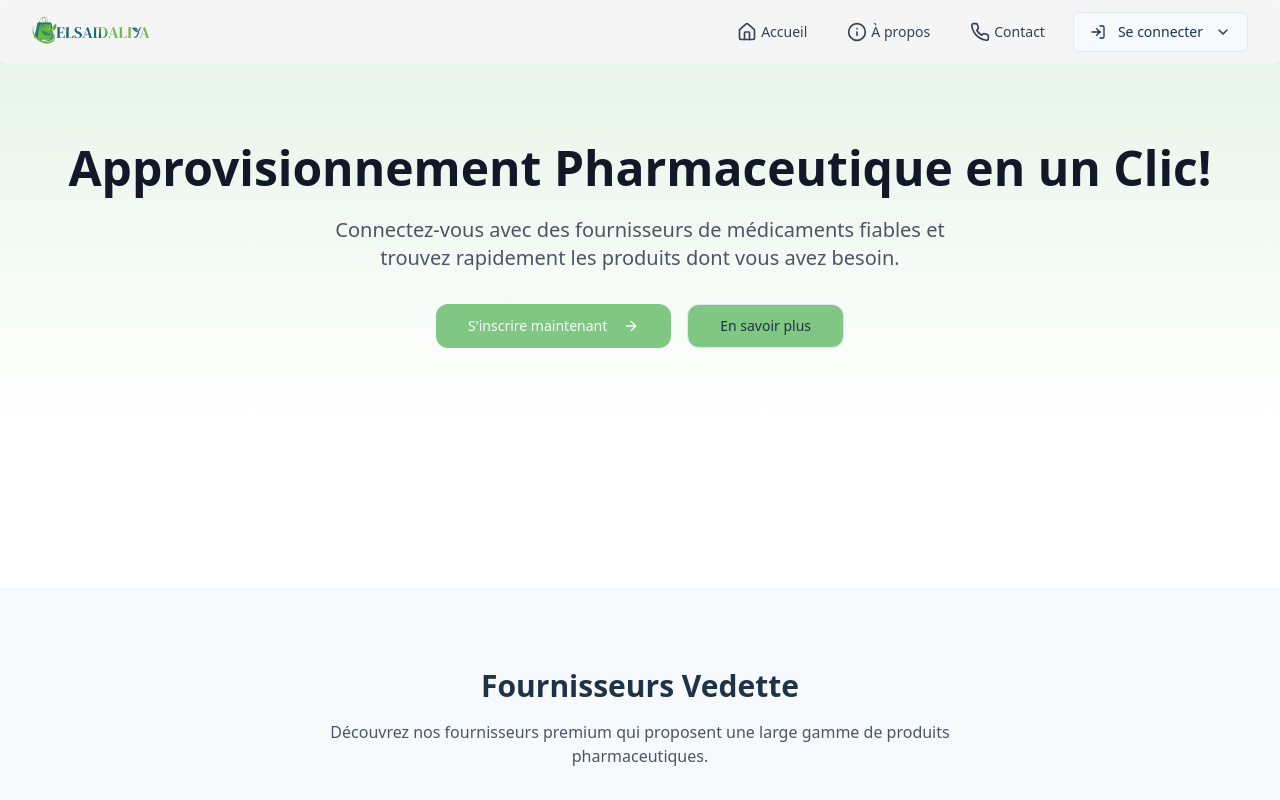
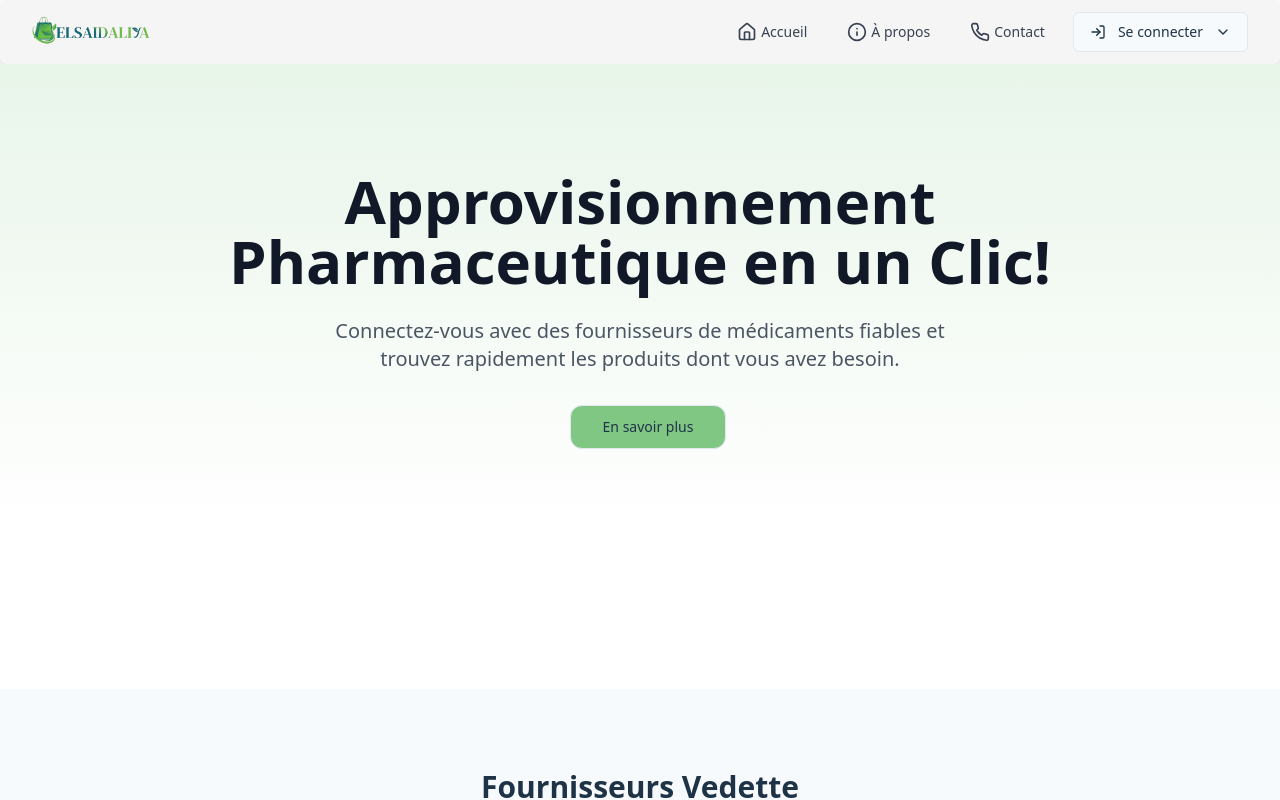
Before and after one commit to Sonia3948/elsaidaliya, a React (Vite) app: page / in a window 1280 px wide. Shown: the top 800 px of the page. Built offline with nearby package versions, Linux system fonts and the light colour scheme.

Commit message:
Visual edit in Lovable
Edited UI in Lovable

```diff
--- a/src/pages/Index.tsx
+++ b/src/pages/Index.tsx
@@ -31,15 +31,13 @@ const Index = () => {
       <section className="bg-gradient-to-b from-pharmacy-light to-white">
         <div className="max-w-7xl mx-auto px-4 sm:px-6 lg:px-8 py-12 md:py-20">
           <div className="text-center">
-            <h1 className="text-4xl md:text-5xl font-bold text-gray-900 mb-6">Approvisionnement Pharmaceutique en un Clic!</h1>
+            <h1 className="text-4xl text-gray-900 mb-6 my-[25px] px-[20px] py-[2px] mx-[60px] font-bold md:text-6xl">Approvisionnement Pharmaceutique en un Clic!</h1>
             <p className="text-lg md:text-xl text-gray-600 mb-8 max-w-2xl mx-auto">
               Connectez-vous avec des fournisseurs de médicaments fiables et trouvez rapidement les produits dont vous avez besoin.
             </p>
             <div className="flex flex-col sm:flex-row justify-center gap-4">
               <Link to="/register">
-                <Button size="lg" className="rounded-xl bg-pharmacy-accent hover:bg-pharmacy-dark">
-                  S'inscrire maintenant <ArrowRight size={18} className="ml-2" />
-                </Button>
+
               </Link>
               <Link to="/about">
                 <Button size="lg" variant="outline" className="rounded-xl bg-pharmacy-accent">
```
